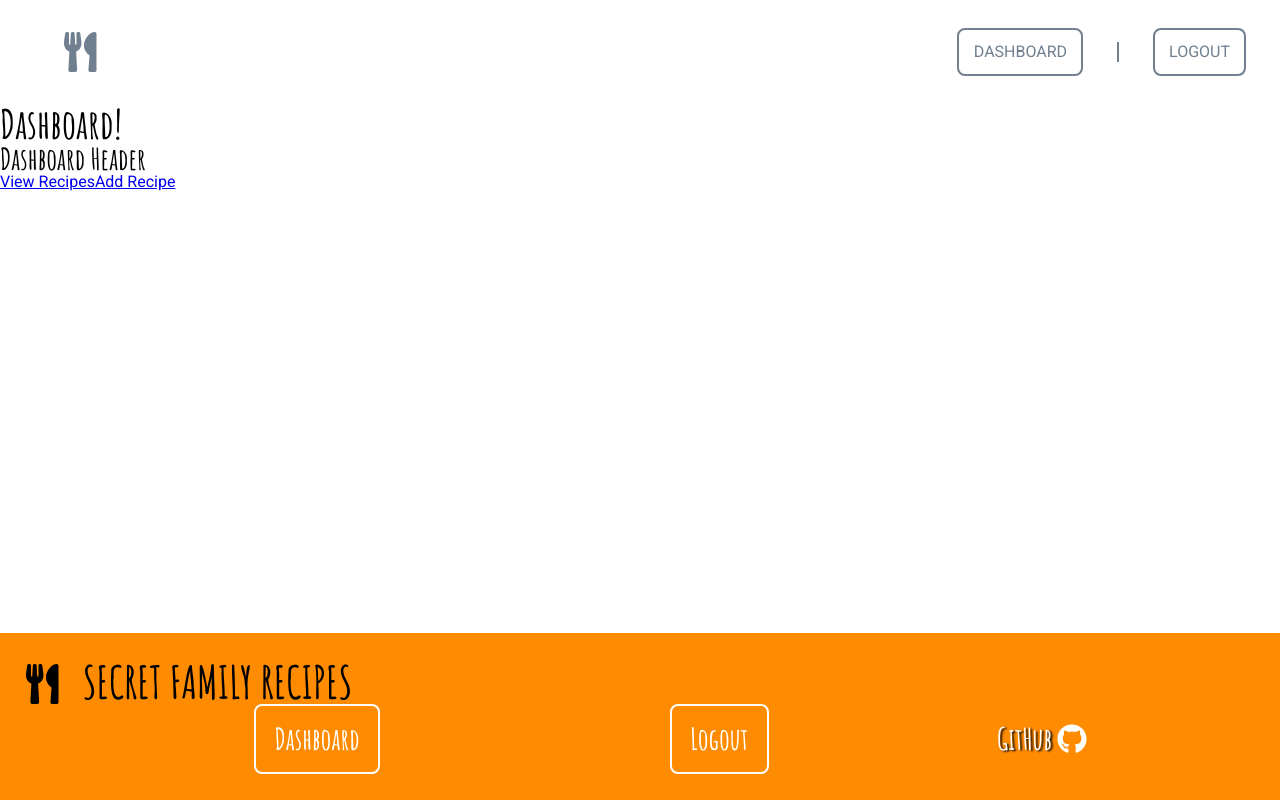
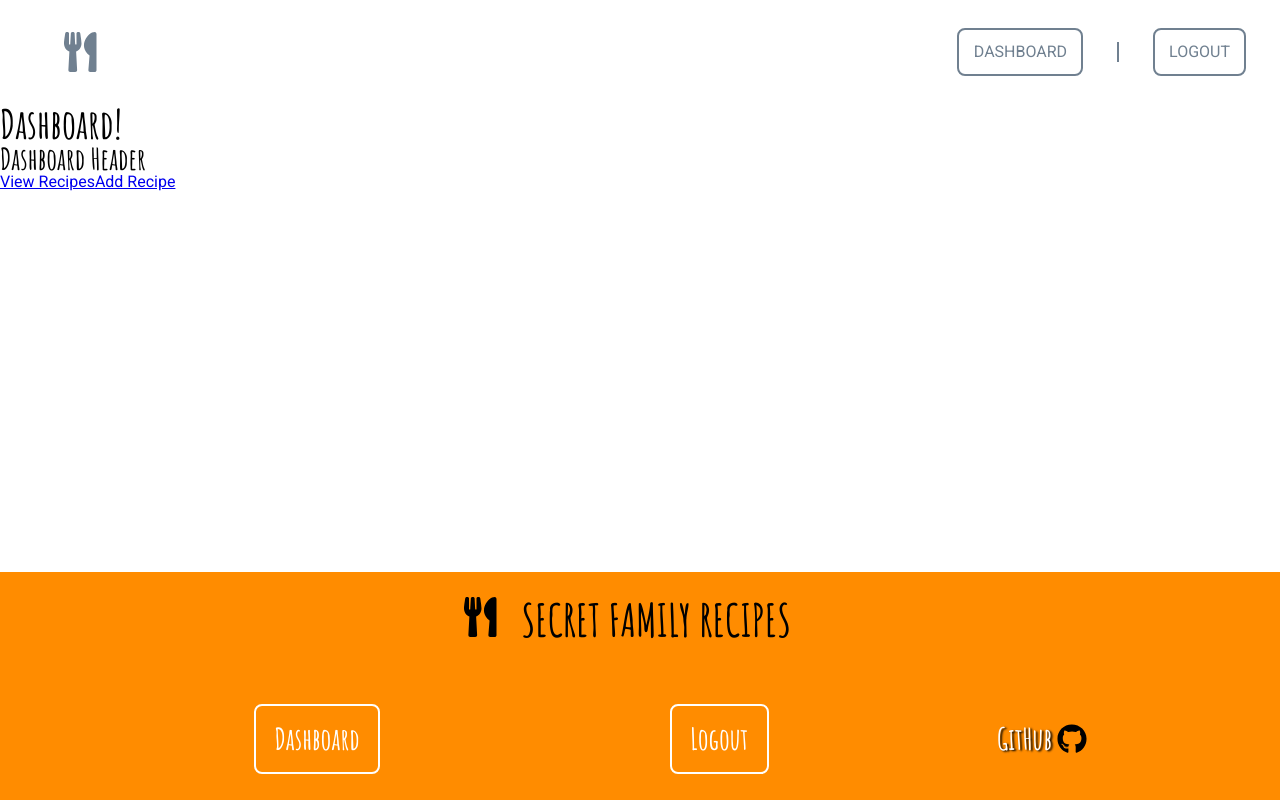
Before and after one commit to BW-secret-family-recipes-3/front-end, a React (Create React App) app in the folder secret-family-recipes/: page /user/dashboard in a window 1280 px wide. Built offline with nearby package versions, Linux system fonts and the light colour scheme; no server answers; sample sign-in values are in the browser's storage.

Commit message:
fixed the footer

```diff
--- a/secret-family-recipes/src/components/Footer.js
+++ b/secret-family-recipes/src/components/Footer.js
@@ -33,7 +33,13 @@ a {
 }
 
 svg {
+    color: black;
     font-size: 4rem;
+    transition: all 0.3s ease-in-out;
+
+    &:hover {
+        color: gray;
+    }
 }
 
 p {
@@ -97,11 +103,15 @@ function Footer(props){
         history.push('/')
     }
 
+
+
     const loggedInLinks = () => {
         return (
             <StyledFooter className='footer'>
-                <FontAwesomeIcon icon={faUtensils} />
+            <div>
+            <Link to='/'><FontAwesomeIcon icon={faUtensils} /></Link>
             <p>SECRET FAMILY RECIPES</p>
+            </div>
             <nav>
                 <Link to = "/user/dashboard">Dashboard</Link>
                 <Link onClick = {logOutHandler}>Logout</Link>
--- a/secret-family-recipes/src/components/Recipe.js
+++ b/secret-family-recipes/src/components/Recipe.js
@@ -47,6 +47,10 @@ border-radius: 5px;
         padding: 4%;
         box-shadow: 2px -2px 10px slategray, -2px 2px 10px slategray;
         background-color: white;
+    }
+
+    ol li {
+        font-size: 1.6rem;
     }
 
     button {
--- a/secret-family-recipes/src/components/SearchRecipes.js
+++ b/secret-family-recipes/src/components/SearchRecipes.js
@@ -78,7 +78,6 @@ function SearchRecipes(props){
 
 
 
-    let searchedToDisplay;
 
     const onSubmit = e => {
         e.preventDefault();
```
Lines whose indentation alone changed are shown as unchanged.
